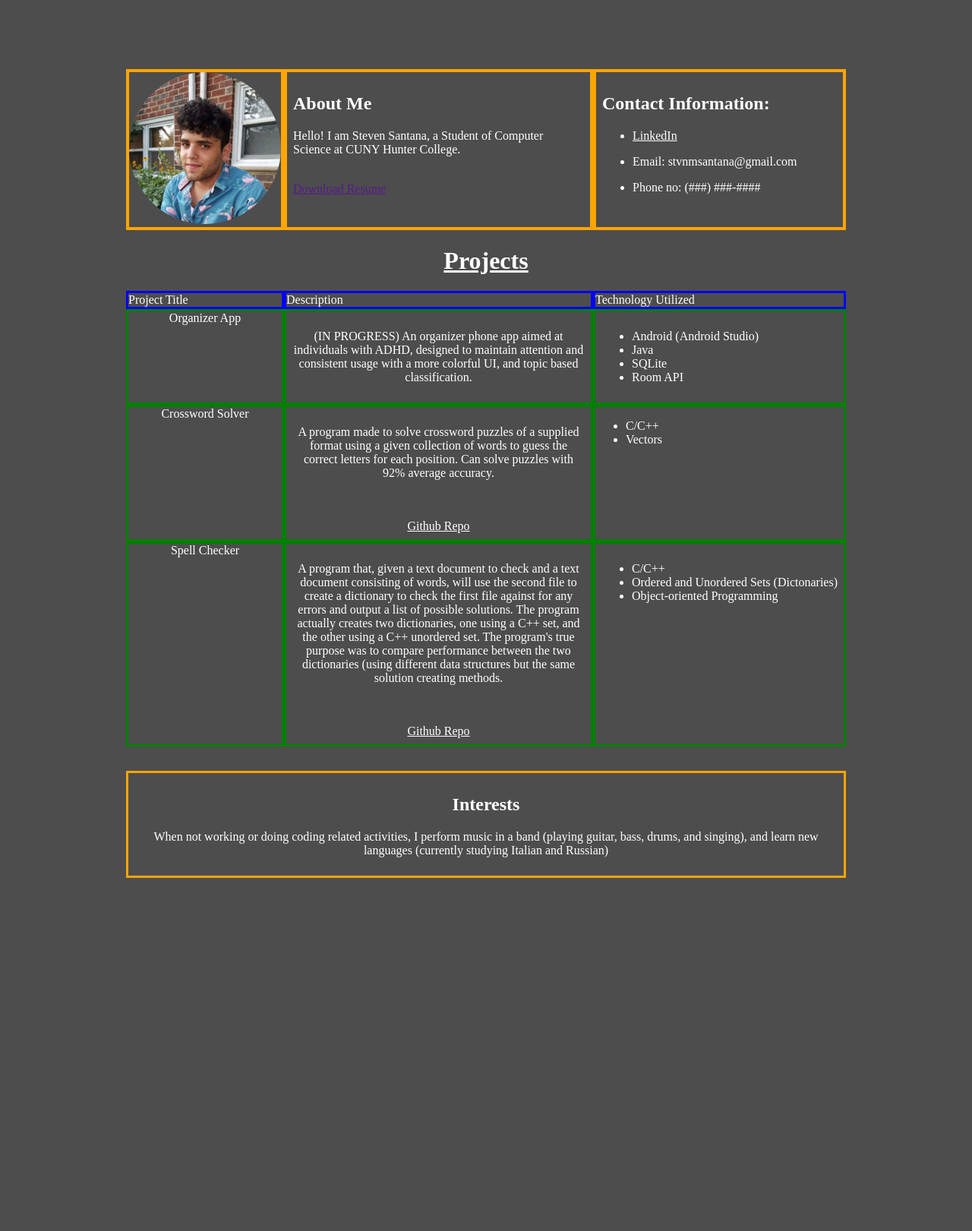
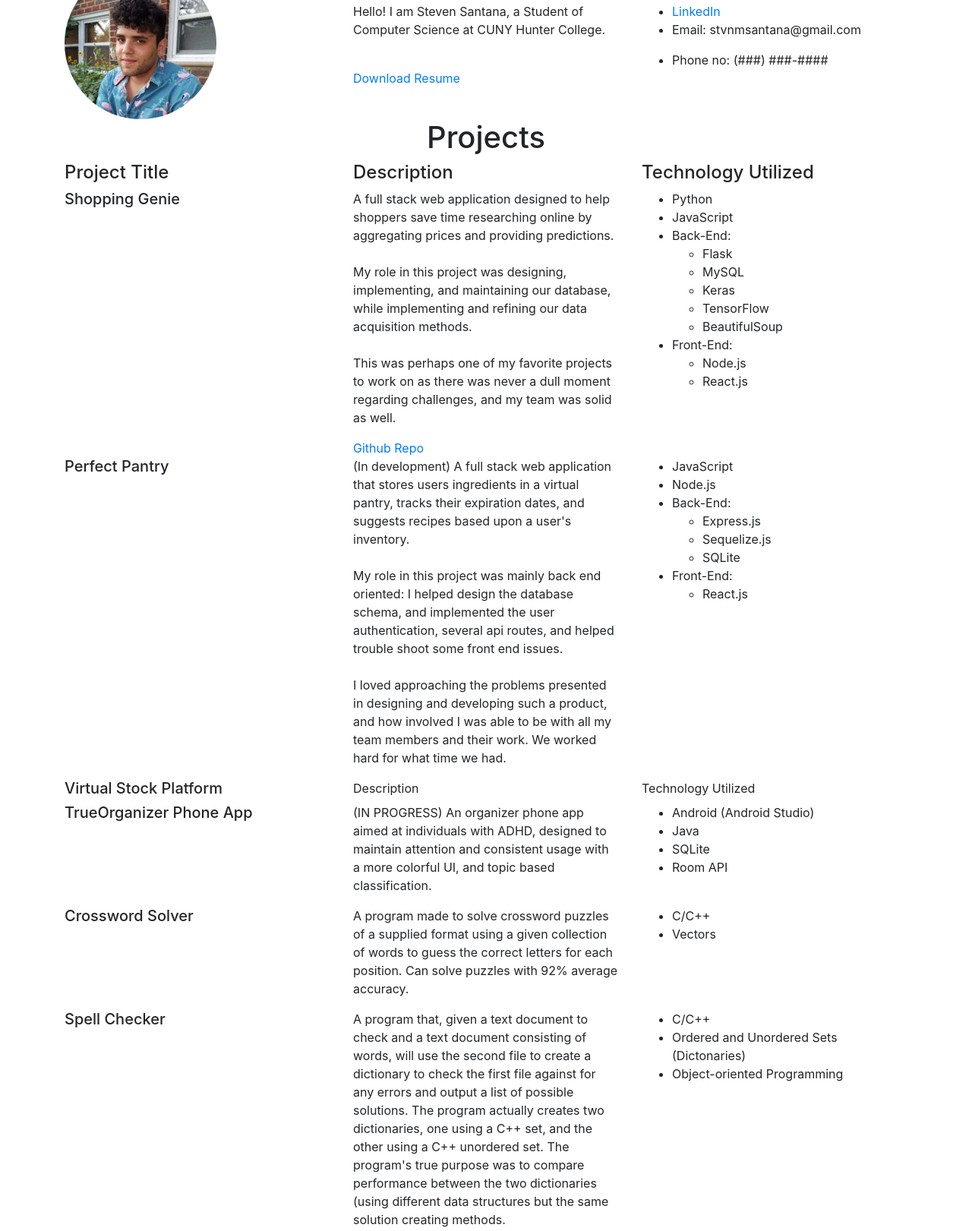
Before and after one commit to Nannaquin/ctp2019summerassignment02, a plain HTML site: page index.html in a window 1280 px wide. Shown: the part 43-1664 px from the top of the page at 76% size. Before the commit the page ends 1333 px from the top, so only its background shows below. Drawn offline with nearby package versions, Linux system fonts and the light colour scheme.

Commit message:
Update index.html
Send progress on update before laptop kicks the bucket (hopefully not)

```diff
--- a/index.html
+++ b/index.html
@@ -3,29 +3,32 @@
 <html>
   <head>
 	<title>Steven Santana's Professional Webpage</title>
-	<link href="./style.css" type="text/css" rel="stylesheet" />
+	<link rel="stylesheet" href="https://stackpath.bootstrapcdn.com/bootstrap/4.4.1/css/bootstrap.min.css"
+		integrity="sha384-Vkoo8x4CGsO3+Hhxv8T/Q5PaXtkKtu6ug5TOeNV6gBiFeWPGFN9MuhOf23Q9Ifjh"
+		crossorigin="anonymous">
+	<!-- <link href="./style.css" type="text/css" rel="stylesheet" /> -->
   </head>
   <body>
+
 	<div class="container">
 
 	  <!-- Top Section -->
-	  <div class="top_section">
-	    <img id="prof_pic" src="prof_pic.jpg" />
+	  <div class="row" id="top_row">
+		  <div class="col-sm">
+			<img class="img-fluid rounded-circle" id="prof_pic" src="prof_pic.jpg" />
 		  </div>
-
-	  <div id="about_me" class="top_section text_container">
-		<h2 class="white">About Me</h2>
-		<p class="white">Hello! I am Steven Santana, a Student of Computer Science at
-      CUNY Hunter College.</p>
+		  <div class="col-sm">
+			<h2>About Me</h2>
+			<p>Hello! I am Steven Santana, a Student of Computer Science at CUNY Hunter College.</p>
 			<br>
 			<a href="" download="">Download Resume</a>  <!-- Your gonna need to link a file to this!  -->
 			<!-- Place the file in the same directory as this project, then specify the path  -->
 		  </div>
-	  <div id="networks" class="top_section text_container">
-        <h2 class="white">Contact Information: </h2>
-		<ul class="white">
+		  <div class="col-sm">
+			<h2>Contact Information: </h2>
+			<ul>
 			  <li>
-		    <a href="https://www.linkedin.com/in/steven-santana-93425192/" class="white" target="_blank" >LinkedIn</a>
+				<a href="https://www.linkedin.com/in/steven-santana-93425192/" target="_blank" >LinkedIn</a>
 			  </li>
 			  <li>
 				  <p>Email: stvnmsantana@gmail.com</p>
@@ -36,19 +39,119 @@
 			  </li>
 			</ul>
 		  </div>
+	  </div>
+	</div>
 
 	  <!-- Projects Section-->
-	  <div id="projects">
-	    <h1 class="white">Projects</h1>
+	  <div class="container">
+		  <div class="row justify-content-center">
+			<h1>Projects</h1>
 		  </div>
-	  <div id="field_title" class="field_section white">Project Title</div>
-	  <div id="field_description" class="field_section white">Description</div>
-	  <div id="field_tech" class="field_section white">Technology Utilized</div>
-	  <div id="p1_title" class="project_section white">Organizer App</div>
-	  <div id="p1_desc" class="project_section white text_container">
+	  </div>
+	  <div class="container">
+		  <!-- Column Headers-->
+		  <div class="row">
+			<div class="col-sm">
+			  <h4>Project Title</h4>
+			</div>
+			<div class="col-sm">
+			  <h4>Description</h4>
+			</div>
+			<div class="col-sm">
+			  <h4>Technology Utilized</h4>
+			</div>
+		  </div>
+		  <!-- Shopping Genie-->
+		  <div class="row">
+		  	<div class="col-sm">
+			  <h5>Shopping Genie</h5>
+			</div>
+			<div class="col-sm">
+			  <p>A full stack web application designed to help shoppers save time researching online by aggregating prices and providing predictions.
+				  <br><br>
+				My role in this project was designing, implementing, and maintaining our database, while implementing and refining our data acquisition methods.
+				  <br><br>
+				This was perhaps one of my favorite projects to work on as there was never a dull moment regarding challenges, and my team was solid as well.
+			  </p>
+			  <a href="https://github.com/alialmashhadani89/Shopping-Genie" target="_blank">Github Repo</a>
+			</div>
+			<div class="col-sm">
+			  <ul>
+				  <li>Python</li>
+				  <li>JavaScript</li>
+				  <li>Back-End:
+					  <ul>
+						  <li>Flask</li>
+						  <li>MySQL</li>
+						  <li>Keras</li>
+						  <li>TensorFlow</li>
+						  <li>BeautifulSoup</li>
+					  </ul>
+				  </li>
+				  <li>Front-End:
+					<ul>
+						<li>Node.js</li>
+						<li>React.js</li>
+					</ul>
+				</li>
+			  </ul>
+			</div>
+		  </div>
+
+		  <!-- Perfect Pantry -->
+		  <div class="row">
+			<div class="col-sm">
+			  <h5>Perfect Pantry</h5>
+			</div>
+			<div class="col-sm">
+				<p>(In development) A full stack web application that stores users ingredients in a virtual pantry, tracks their expiration dates, and suggests recipes based upon a user's inventory.
+					<br><br>
+					My role in this project was mainly back end oriented: I helped design the database schema, and implemented the user authentication, several api routes, and helped trouble shoot some front end issues.
+					<br><br>
+					I loved approaching the problems presented in designing and developing such a product, and how involved I was able to be with all my team members and their work. We worked hard for what time we had.
+				</p>
+			</div>
+			<div class="col-sm">
+			  <ul>
+				<li>JavaScript</li>
+				<li>Node.js</li>
+				<li>Back-End:
+				  <ul>
+					<li>Express.js</li>
+					<li>Sequelize.js</li>
+					<li>SQLite</li>
+
+				  </ul>
+				</li>
+				<li>Front-End:
+				  <ul>
+					<li>React.js</li>
+				  </ul>
+				</li>
+			  </ul>
+			</div>
+		  </div>
+		  <!-- Virtual Stock Trading Pantry -->
+		  <div class="row">
+			<div class="col-sm">
+			  <h5>Virtual Stock Platform</h5>
+			</div>
+			<div class="col-sm">
+					Description
+			</div>
+			<div class="col-sm">
+					Technology Utilized
+			</div>
+		  </div>
+		  <!-- Organizer Row -->
+		  <div class="row">
+			<div class="col-sm">
+			  <h5>TrueOrganizer Phone App</h5>
+			</div>
+			<div class="col-sm">
 			  <p>(IN PROGRESS) An organizer phone app aimed at individuals with ADHD, designed to maintain attention and consistent usage with a more colorful UI, and topic based classification. </p>
 			</div>
-	  <div id="p1_tech" class="project_section white text_container">
+			<div class="col-sm">
 			  <ul>
 				<li>Android (Android Studio)</li>
 				<li>Java</li>
@@ -56,40 +159,67 @@
 				<li>Room API</li>
 			  </ul>
 			</div>
-	  <div id="p2_title" class="project_section white">Crossword Solver</div>
-	  <div id="p2_desc" class="project_section white text_container">
-	    <p>A program made to solve crossword puzzles of a supplied format using a given collection of words to guess the correct letters for each position. Can solve puzzles with 92% average accuracy. </p> <br><br>
-
-		<a href="https://github.com/Nannaquin/csci135-project-2" class="white" target="_blank">Github Repo</a>
 		  </div>
-	  <div id="p2_tech" class="project_section white tech_container">
+		  <!-- Crossword Row -->
+		  <div class="row">
+			<div class="col-sm">
+		      <h5>Crossword Solver</h5>
+			</div>
+			<div class="col-sm">
+			  <p>A program made to solve crossword puzzles of a supplied format using a given collection of words to guess the correct letters for each position. Can solve puzzles with 92% average accuracy. </p>
+			</div>
+			<div class="col-sm">
 			  <ul>
 			    <li>C/C++</li>
 				<li>Vectors</li>
 		      </ul>
 			</div>
-	  <div id="p3_title" class="project_section white">Spell Checker</div>
-	  <div id="p3_desc" class="project_section white text_container">
+		  </div>
+
+		  <!-- Spell Checker Row-->
+		  <div class="row">
+			<div class="col-sm">
+			  <h5>Spell Checker</h5>
+			</div>
+			<div class="col-sm">
 			  <p>A program that, given a text document to check and a text document consisting of words, will use the second file to create a dictionary to check the first file against for any errors and output a list of possible solutions.
 
 				 The program actually creates two dictionaries, one using a C++ set, and the other using a C++ unordered set. The program's true purpose was to compare performance between the two dictionaries (using different data structures but the same solution creating methods.</p> <br><br>
 
-		<a href="https://github.com/Nannaquin/csci335hp3" class="white" target="_blank">Github Repo</a>
+			  <a href="https://github.com/Nannaquin/csci335hp3" target="_blank">Github Repo</a>
 			</div>
-	  <div id="p3_tech" class="project_section white text_container">
+			<div class="col-sm">
 			  <ul>
 				<li>C/C++</li>
 				<li>Ordered and Unordered Sets (Dictonaries)</li>
 				<li>Object-oriented Programming</li>
 			  </ul>
 			</div>
-
-	  <!-- Bottom Section -->
-	  <div id="interests" class="bottom_section text_container">
-	    <h2 class="white">Interests</h2>
-		<p class="white">When not working or doing coding related activities, I perform music in a band (playing guitar, bass, drums, and singing), and learn new languages (currently studying Italian and Russian)</p>
 		  </div>
 	  </div>
 
+	  <!-- Bottom Section -->
+	  <div class="container">
+		  <div class="row justify-content-center">
+			<h2>Interests</h2>
+		  </div>
+		  <div class="row">
+			<p>When not working or doing coding related activities, I perform music in a band (playing guitar, bass, drums, and singing), and learn new languages (currently studying Italian and Russian)</p>
+		  </div>
+	  </div>
+
+
+
+
+
+	<script src="https://code.jquery.com/jquery-3.4.1.slim.min.js"
+		integrity="sha384-J6qa4849blE2+poT4WnyKhv5vZF5SrPo0iEjwBvKU7imGFAV0wwj1yYfoRSJoZ+n"
+		crossorigin="anonymous"></script>
+	<script src="https://cdn.jsdelivr.net/npm/popper.js@1.16.0/dist/umd/popper.min.js"
+		integrity="sha384-Q6E9RHvbIyZFJoft+2mJbHaEWldlvI9IOYy5n3zV9zzTtmI3UksdQRVvoxMfooAo"
+		crossorigin="anonymous"></script>
+	<script src="https://stackpath.bootstrapcdn.com/bootstrap/4.4.1/js/bootstrap.min.js"
+		integrity="sha384-wfSDF2E50Y2D1uUdj0O3uMBJnjuUD4Ih7YwaYd1iqfktj0Uod8GCExl3Og8ifwB6"
+		crossorigin="anonymous"></script>
   </body>
 </html>
```
Lines whose indentation alone changed are shown as unchanged.
